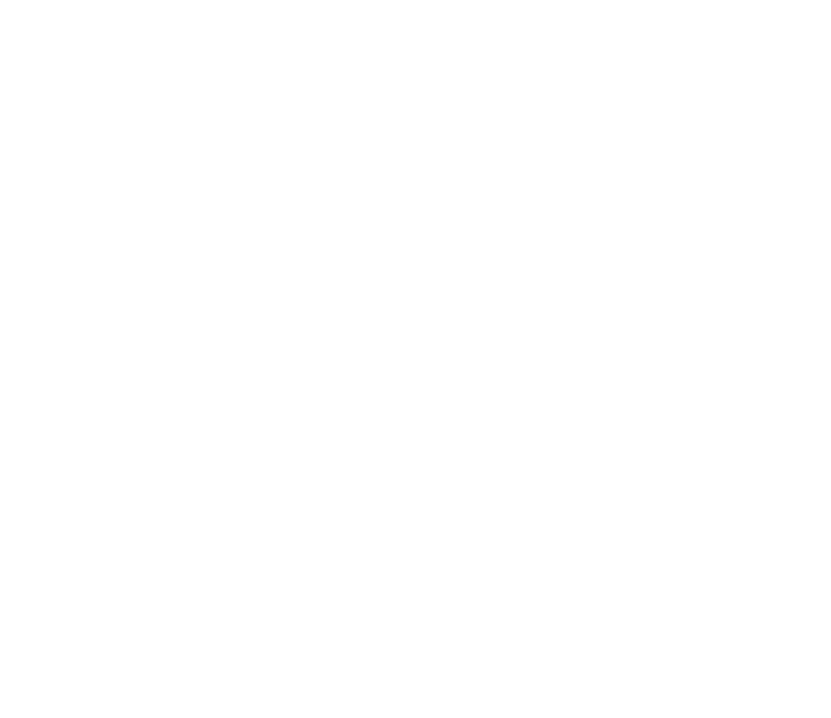
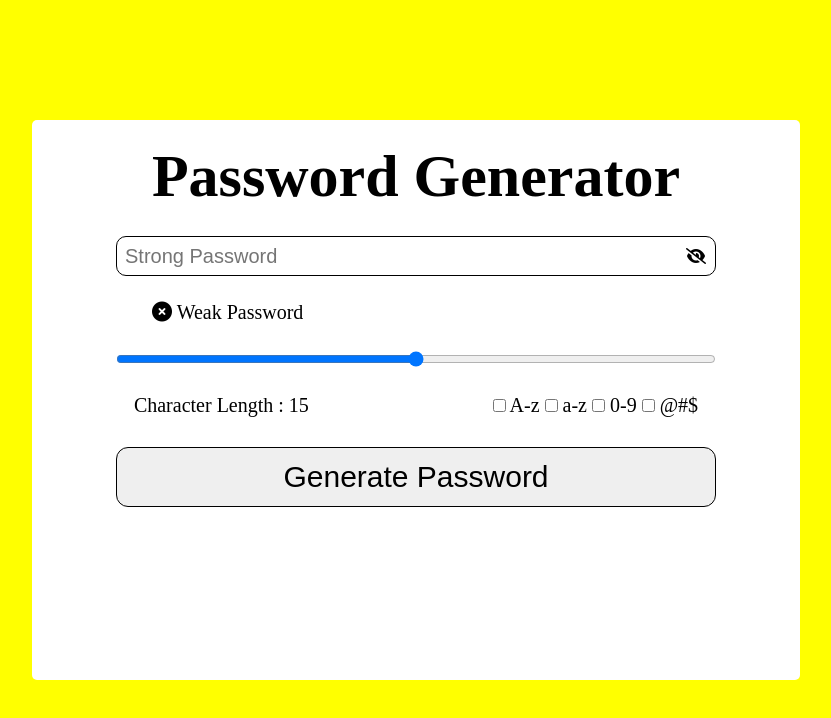
Before and after one commit to MHuzaifanizami/Random-Password-Generator, a plain HTML site: page index.html in a window 1280 px wide. Shown: the whole page, without its empty margins (224-1055 px from the left). Drawn offline with Linux system fonts and the light colour scheme.

Commit message:
file updated

```diff
--- a/app.js
+++ b/app.js
@@ -0,0 +1,46 @@
+////////// Making Random Password //////////
+
+var randValue= "!@#$%^&*()_+1234567890ABCDEFGHIJKLMNOPQRSTUVWXYZabcdefghijklmnopqrstuvwxyz";
+var password = "";
+
+for (var i = 0; i < 10; i++) {
+    var randNum = Math.floor(Math.random() * randValue.length);
+    password += randValue[randNum]
+}
+
+var inputBox = document.getElementById("input-box") ;
+// inputBox = password;
+// console.log(inputBox)
+
+
+
+
+
+
+////////// Show & Hidd Password /////////
+var passCkeck = document.getElementById("input-icon")
+var showPass = document.getElementById("show-pass")
+var hidePass = document.getElementById("hide-pass")
+passCkeck.addEventListener("click",
+    function checkPassword() {
+        if (inputBox.type === "password") {
+            inputBox.type = "text"
+            showPass.style.display = "block"
+            hidePass.style.display = "none"
+
+        } else {
+            inputBox.type = "password"
+            showPass.style.display = "none"
+            hidePass.style.display = "block"
+        }
+    }
+)
+
+////////// Controlling input range //////////
+
+var inputRange = document.getElementById("slider");
+var inputValue = document.getElementById("slider-span")
+inputValue.textContent = inputRange.value;
+inputRange.oninput = function () {
+    inputValue.textContent = this.value
+}
--- a/index.html
+++ b/index.html
@@ -1,17 +1,97 @@
 <!DOCTYPE html>
 <html lang="en">
+
 <head>
     <meta charset="UTF-8">
     <meta name="viewport" content="width=device-width, initial-scale=1.0">
-    <title>Document</title>
+    <title>Random Password Generator</title>
     <link rel="stylesheet" href="style.css">
+    <link rel="stylesheet" href="https://cdnjs.cloudflare.com/ajax/libs/font-awesome/6.5.2/css/all.min.css">
+    <link rel="preconnect" href="https://fonts.googleapis.com">
+    <link rel="preconnect" href="https://fonts.gstatic.com" crossorigin>
+    <link
+        href="https://fonts.googleapis.com/css2?family=Roboto:ital,wght@0,100;0,300;0,400;0,500;0,700;0,900;1,100;1,300;1,400;1,500;1,700;1,900&display=swap"
+        rel="stylesheet">
+
+
 </head>
+
 <body>
 
+    <div class="container">
+
+        <div class="box-container">
+
+            <div class="box">
+                <div class="heading">
+                    <h1>Password Generator</h1>
+                </div>
+
+                <div class="input-container">
+                    <input type="password" id="input-box" placeholder="Strong Password">
+
+                    <div id="input-icon">
+                        <i class="fa-solid fa-eye p-show" id="show-pass"></i>
+                        <i class="fa-solid fa-eye-slash p-hidden" id="hide-pass"></i>
+                    </div>
+                </div>
+            </div>
+            <div class="password-check">
+                <div class="strong-box">
+                    <i class="fa-solid fa-circle-check" id="strong-pass"></i>
+                    Strong Password
+                </div>
+                <div class="weak-box">
+                    <i class="fa-solid fa-circle-xmark" id="weak-pass"></i>
+                    Weak Password
+                </div>
+            </div>
+
+            <div class="input-slider">
+                <input type="range" id="slider" min="0" max="30" value="15">
+            </div>
+
+
+            <div class="chara-container">
+                <p>Character Length :
+                    <span id="slider-span"> 00</span>
+                </p>
+
+                <div class="check-box">
+                    <input type="checkbox" id="capital" value="capitalletters">
+                    <label for="capital">A-z</label>
+
+                    <input type="checkbox" id="small" value="smallletters">
+                    <label for="capital">a-z</label>
+
+                    <input type="checkbox" id="number" value="number">
+                    <label for="number">0-9</label>
+
+                    <input type="checkbox" id="symbol" value="specialcharacters">
+                    <label for="symbol">@#$</label>
+
+                </div>
+
+            </div>
+
+            <div class="button">
+                <button id="btn" onclick="generatePassword()">Generate Password</button>
+            </div>
+
+
+
+
+
+
+
+        </div>
+
+    </div>
 
 
 
 
     <script src="app.js"></script>
 </body>
+
 </html>
--- a/style.css
+++ b/style.css
@@ -1,6 +1,110 @@
-*{
+* {
+    padding: 0;
     margin: 0;
-    padding: 0;
     box-sizing: border-box;
+}
+
+.container {
+    width: 100%;
+    height: 100vh;
+    background-color: yellow;
+    display: flex;
+    justify-content: center;
+    align-items: center;
+}
+
+.box-container {
+    width: 60%;
+    height: 70%;
+    background-color: white;
+    padding: 10px;
+    border-radius: 5px;
+}
+
+.box {
+    display: flex;
+    flex-direction: column;
+    align-items: center;
+}
+
+.heading {
+    margin-top: 12px;
+    text-align: center;
+    font-size: 30px;
+}
+
+.input-container {
+    /* width: 100%; */
+    display: flex;
+    margin: 25px;
+    position: relative;
 
 }
+
+.input-container input {
+    width: 600px;
+    height: 40px;
+    font-size: 20px;
+    border: 1px solid black;
+    border-radius: 10px;
+    padding: 8px;
+
+}
+
+#input-icon {
+    position: absolute;
+    top: 0;
+    right: 0;
+    margin-top: 12px;
+    margin-right: 10px;
+    cursor: pointer;
+}
+
+#show-pass {
+    display: none;
+}
+
+
+.password-check {
+    display: flex;
+    justify-content: start;
+    margin-left: 110px;
+    font-size: 20px;
+}
+
+.strong-box {
+    display: none;
+}
+
+.input-slider {
+    margin-top: 10px;
+    display: flex;
+    justify-content: center;
+}
+
+.input-slider input {
+    width: 600px;
+    height: 50px;
+}
+
+.chara-container{
+    display: flex;
+    justify-content: space-around;
+    font-size: 20px;
+    margin-top: 10px;
+}
+
+.button{
+display: flex;
+justify-content: center;
+margin-top: 30px;
+}
+
+.button button{
+    width: 600px;
+    height: 60px;
+    cursor: pointer;
+    font-size: 30px;
+    border-radius: 12px;
+    border: 1px solid black;
+}
```
